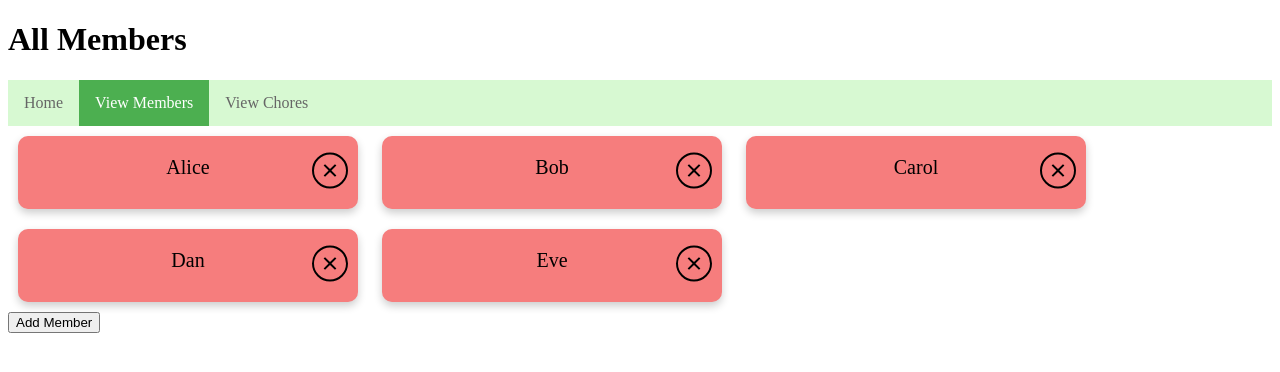
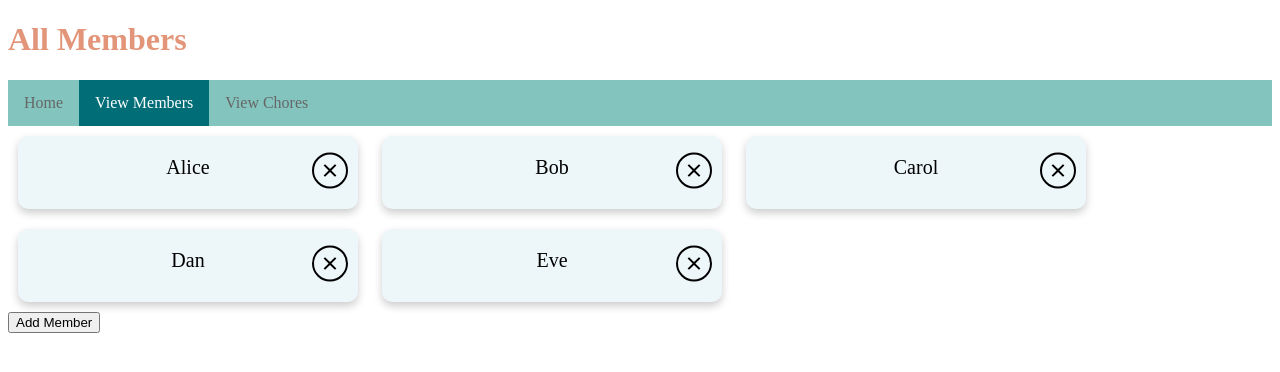
Before and after one commit to dixonjoel/chore-share, a Flask app: page /members in a window 1280 px wide. Shown: the top 372 px of the page. Run offline with Flask 3, Linux system fonts and the light colour scheme.

Commit message:
Style with a 5 color palette from Coolors.co

```diff
--- a/source/static/style.css
+++ b/source/static/style.css
@@ -1,5 +1,9 @@
+h1 {
+    color: #E29578;
+}
+
 nav {
-    background-color: #d7f9d2;
+    background-color: #83c5be;
     overflow: hidden;
 }
 
@@ -26,24 +30,12 @@ nav li a:hover:not(.active) {
 }
 
 nav li.active a {
-    background-color: #4CAF50;
+    background-color: #006d77;
     color: white;
 }
 
-.member-card {
-    background-color: #f0ccf1; /* light gray background */
-    border-radius: 10px; /* rounded edges */
-    box-shadow: 0 4px 8px 0 rgba(0, 0, 0, 0.2); /* shadow effect */
-    padding: 20px;
-    margin: 10px;
-    width: calc(30% - 20px); /* max of 3 chores per row */
-    display: inline-block;
-    vertical-align: top;
-    text-align: center;
-}
-
 .chore-card {
-    background-color: #e9faac;
+    background-color: #ffddd2;
     border-radius: 10px; /* rounded edges */
     box-shadow: 0 4px 8px 0 rgba(0, 0, 0, 0.2); /* shadow effect */
     padding: 20px;
@@ -63,7 +55,7 @@ nav li.active a {
 }
 
 .member-card {
-    background-color: #f67d7d; /* light gray background */
+    background-color: #edf6f9;
     border-radius: 10px; /* rounded edges */
     box-shadow: 0 4px 8px 0 rgba(0, 0, 0, 0.2); /* shadow effect */
     padding: 20px;
@@ -102,3 +94,5 @@ nav li.active a {
     border-radius: 50%;
     padding: 4px;
 }
+
+/* #E29578 - Salmon color to fill out the color palette of five colors */
```
